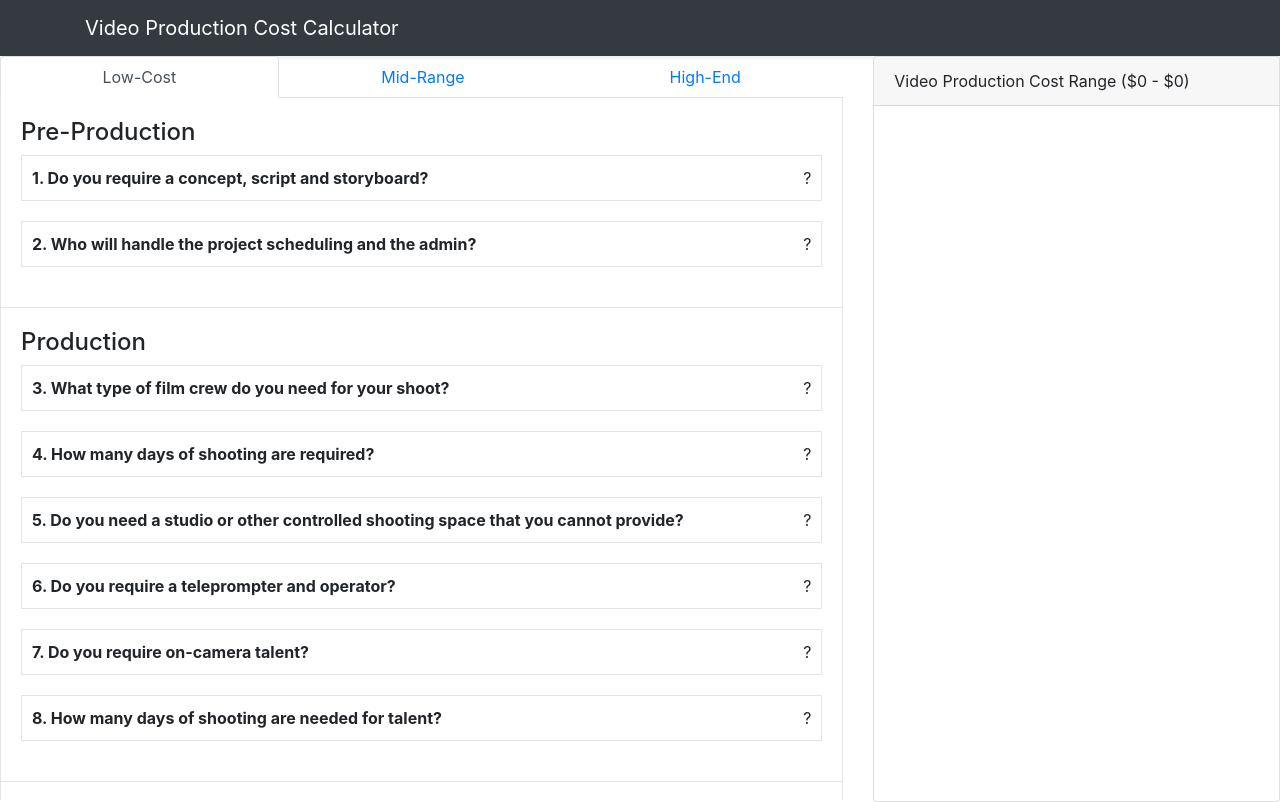
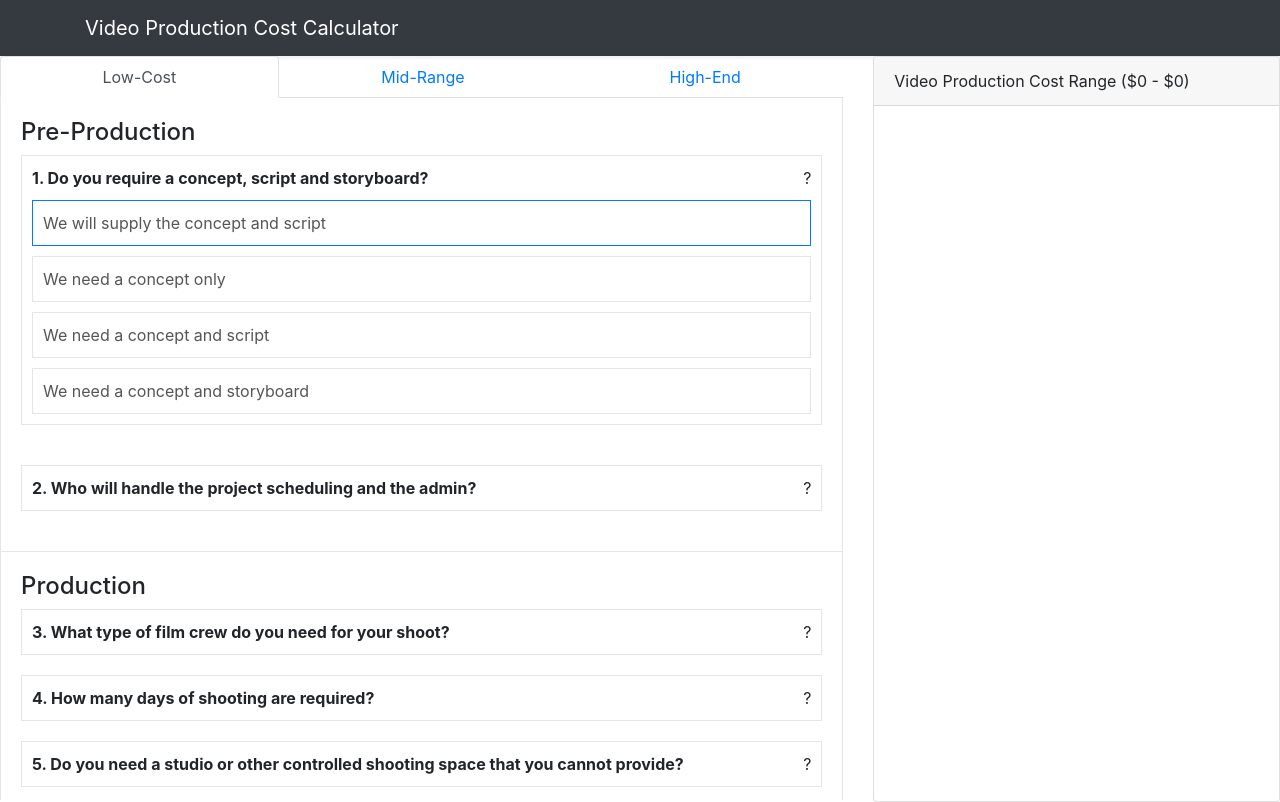
Before and after one commit to EyeFuelPR/react-calculator, a React app: page / in a window 1280 px wide. Built offline with nearby package versions, Linux system fonts and the light colour scheme.

Commit message:
Make first question exapnded by default

```diff
--- a/src/components/Questions.tsx
+++ b/src/components/Questions.tsx
@@ -8,28 +8,21 @@ import { Options } from './Options';
 interface IProps {
     questions: IQuestion[],
     sectionID: number;
+    expandedQuestionNumber: number;
+    onQuestionExpanded: (questionNumber: number) => void;
 }
 
-interface IState {
-    expandedIndex: number;
-}
-
-export class Questions extends React.PureComponent<IProps, IState> {
+export class Questions extends React.PureComponent<IProps> {
     static contextType = EstimatorContext;
 
-    public state: IState = {
-        expandedIndex: -1,
-    }
-
     public render() {
-        const { questions } = this.props;
-        const { expandedIndex } = this.state;
+        const { questions, expandedQuestionNumber } = this.props;
         return questions.map((question, index) => {
-            const isCollapsed = index !== expandedIndex;
+            const isCollapsed = question.questionNumber !== expandedQuestionNumber;
             return (
                 <div key={index} style={{ marginBottom: isCollapsed ? 20 : 40, border: '1px solid #e5e5e5', padding: 10 }}>
                     <div style={{ display: 'flex', justifyContent: 'space-between' }}>
-                        <p className='font-weight-bold' style={{ cursor: 'pointer', marginBottom: 0 }} onClick={() => this.onToggle(index)}>{ question.title }</p>
+                        <p className='font-weight-bold' style={{ cursor: 'pointer', marginBottom: 0 }} onClick={() => this.onToggle(index)}>{ question.questionNumber }. { question.title }</p>
                         <OverlayTrigger
                             key='right'
                             placement='right'
@@ -51,12 +44,10 @@ export class Questions extends React.PureComponent<IProps, IState> {
     }
 
     private onToggle = (index: number) => {
-        this.setState({
-            expandedIndex: index,
-        }, () => {
-            const defaultAnswerIndex = this.props.questions[index].options.findIndex((option) => option.default);
-            this.onDefaultOptionSelected(index, defaultAnswerIndex);
-        })
+        const question = this.props.questions[index];
+        this.props.onQuestionExpanded(question.questionNumber);
+        const defaultAnswerIndex = question.options.findIndex((option) => option.default);
+        this.onDefaultOptionSelected(index, defaultAnswerIndex);
     }
 
     private onOptionSelected = (questionIndex: number, selectedOptionIndex: number) => {
--- a/src/components/Sections.tsx
+++ b/src/components/Sections.tsx
@@ -7,14 +7,33 @@ interface IProps {
     sections: ISection[];
 }
 
-export class Sections extends React.PureComponent<IProps> {
+interface IState {
+    expandedQuestionNumber: number;
+}
+
+export class Sections extends React.PureComponent<IProps, IState> {
+    public state: IState = {
+        expandedQuestionNumber: 1,
+    }
     public render() {
+        const { expandedQuestionNumber } = this.state;
         const { sections } = this.props;
         return sections.map((section, index) => (
             <div key={index} style={{ padding: 20, border: '1px solid #e5e5e5', borderTop: 0 }}>
                 <h4>{ section.title }</h4>
-                <Questions questions={section.questions} sectionID={index}/>
+                <Questions
+                    questions={section.questions}
+                    sectionID={index}
+                    onQuestionExpanded={this.onQuestionExpanded}
+                    expandedQuestionNumber={expandedQuestionNumber}
+                />
             </div>
         ))
     }
+
+    private onQuestionExpanded = (expandedQuestionNumber: number) => {
+        this.setState({
+            expandedQuestionNumber,
+        })
+    }
 }
--- a/src/data/questionnaire.ts
+++ b/src/data/questionnaire.ts
@@ -10,6 +10,7 @@ export interface IOption {
 }
 
 export interface IQuestion {
+    questionNumber: number;
     hint: string;
     title: string;
     pseudoTitle: string;
@@ -42,8 +43,9 @@ export const questionnaire: IQuestionnaire = {
         sections: [{
             title: 'Pre-Production',
             questions: [{
+                questionNumber: 1,
                 hint: `Pre-production is the most imporant phase of video production. If you don't have the right concept, script and storyboard in place it doesn't matter how well you film and edit your project. 'Creative' is never the goal. 'Creative' is a tool you use to engage your audience and ultimately achieve your objective. You start the production process by developing an idea or concept that helps you achieve your objective. You then build a script and you build a storyboard to explain what happens throughout the video. What are the important elements, situations, actions, text, animations, conversations, special effects, etc. that happen during the video? All of this should be outlined in detail in the storyboard. The storyboard is where you validate your idea, your script and everything you plan on showing in the video with your customer before you start production.`,
-                title: '1. Do you require a concept, script and storyboard?',
+                title: 'Do you require a concept, script and storyboard?',
                 pseudoTitle: 'Concept or Storyboard',
                 options: [{
                     default: true,
@@ -72,8 +74,9 @@ export const questionnaire: IQuestionnaire = {
                     }
                 }]
             }, {
+                questionNumber: 2,
                 hint: `Pre-production is the most imporant phase of video production. If you don't have the right concept, script and storyboard in place it doesn't matter how well you film and edit your project. 'Creative' is never the goal. 'Creative' is a tool you use to engage your audience and ultimately achieve your objective. You start the production process by developing an idea or concept that helps you achieve your objective. You then build a script and you build a storyboard to explain what happens throughout the video. What are the important elements, situations, actions, text, animations, conversations, special effects, etc. that happen during the video? All of this should be outlined in detail in the storyboard. The storyboard is where you validate your idea, your script and everything you plan on showing in the video with your customer before you start production.`,
-                title: '2. Who will handle the project scheduling and the admin?',
+                title: 'Who will handle the project scheduling and the admin?',
                 pseudoTitle: 'Project Management',
                 options: [{
                     default: true,
@@ -105,8 +108,9 @@ export const questionnaire: IQuestionnaire = {
         }, {
             title: 'Production',
             questions: [{
+                questionNumber: 3,
                 hint: 'How many people do you need to shoot your video? What camera, lighting and audio equipment will they require? What skills and what support crew are needed to do the job right? There are two critical elements that determine the success of any shoot: The expertise of the entire crew and time. A top notch crew will perfrom miracles if they have enough time to do their jobs properly. On smaller productions time is always a factor - budgets are low and the client is often not willing to pay for the time it takes to do the job well. On larger projects budgets are often greater and their is more lattitude to bring in the best people for the job and allow them the time to do the job properly.',
-                title: '3. What type of film crew do you need for your shoot?',
+                title: 'What type of film crew do you need for your shoot?',
                 pseudoTitle: 'Film Crew',
                 options: [{
                     title: `We don't need a camera for this video project`,
@@ -135,8 +139,9 @@ export const questionnaire: IQuestionnaire = {
                     },
                 }]
             }, {
+                questionNumber: 4,
                 hint: '',
-                title: '4. How many days of shooting are required?',
+                title: 'How many days of shooting are required?',
                 pseudoTitle: 'Shooting Days',
                 options: [{
                     title: 'Half day of shooting',
@@ -153,8 +158,9 @@ export const questionnaire: IQuestionnaire = {
                     range: '3 days',
                 }]
             }, {
+                questionNumber: 5,
                 hint: '',
-                title: '5. Do you need a studio or other controlled shooting space that you cannot provide?',
+                title: 'Do you need a studio or other controlled shooting space that you cannot provide?',
                 pseudoTitle: 'Studio Space',
                 options: [{
                     default: true,
@@ -177,8 +183,9 @@ export const questionnaire: IQuestionnaire = {
                     }
                 }]
             }, {
+                questionNumber: 6,
                 hint: '',
-                title: '6. Do you require a teleprompter and operator?',
+                title: 'Do you require a teleprompter and operator?',
                 pseudoTitle: 'Telepompter',
                 options: [{
                     title: `No, we don't need a teleprompter`,
@@ -207,8 +214,9 @@ export const questionnaire: IQuestionnaire = {
                     }
                 }]
             }, {
+                questionNumber: 7,
                 hint: '',
-                title: '7. Do you require on-camera talent?',
+                title: 'Do you require on-camera talent?',
                 pseudoTitle: 'Talent',
                 options: [{
                     title: `We don't require on-camera talent`,
@@ -243,8 +251,9 @@ export const questionnaire: IQuestionnaire = {
                     }
                 }]
             }, {
+                questionNumber: 8,
                 hint: '',
-                title: '8. How many days of shooting are needed for talent?',
+                title: 'How many days of shooting are needed for talent?',
                 pseudoTitle: 'Talent Shooting Days',
                 options: [{
                     title: 'Half day of shooting',
@@ -264,8 +273,9 @@ export const questionnaire: IQuestionnaire = {
         }, {
             title: 'Post-Production',
             questions: [{
+                questionNumber: 9,
                 hint: '',
-                title: '9. How many days of editing are required?',
+                title: 'How many days of editing are required?',
                 pseudoTitle: 'Editing',
                 options: [{
                     title: 'No editing needed, we will take care of all post-production',
@@ -300,8 +310,9 @@ export const questionnaire: IQuestionnaire = {
                     }
                 }]
             }, {
+                questionNumber: 10,
                 hint: '',
-                title: '10. Is there special animation or graphics required?',
+                title: 'Is there special animation or graphics required?',
                 pseudoTitle: 'Animation / Graphics',
                 options: [{
                     title: 'No animation is required beyond simple graphics and text',
@@ -336,8 +347,9 @@ export const questionnaire: IQuestionnaire = {
                     },
                 }]
             }, {
+                questionNumber: 11,
                 hint: '',
-                title: '11. Is music required for your project?',
+                title: 'Is music required for your project?',
                 pseudoTitle: 'Music',
                 options: [{
                     title: 'No music is required for this project',
@@ -360,8 +372,9 @@ export const questionnaire: IQuestionnaire = {
                     }
                 }]
             }, {
+                questionNumber: 12,
                 hint: '',
-                title: '12. Is voice-over required for this project?',
+                title: 'Is voice-over required for this project?',
                 pseudoTitle: 'Voice-Over',
                 options: [{
                     title: 'No voice-over is need for this project',
@@ -390,8 +403,9 @@ export const questionnaire: IQuestionnaire = {
                     },
                 }]
             }, {
+                questionNumber: 13,
                 hint: '',
-                title: '13. Do you need stock footage or photos?',
+                title: 'Do you need stock footage or photos?',
                 pseudoTitle: 'Stock photos and images',
                 options: [{
                     title: 'No stock footage or photos are required',
```
